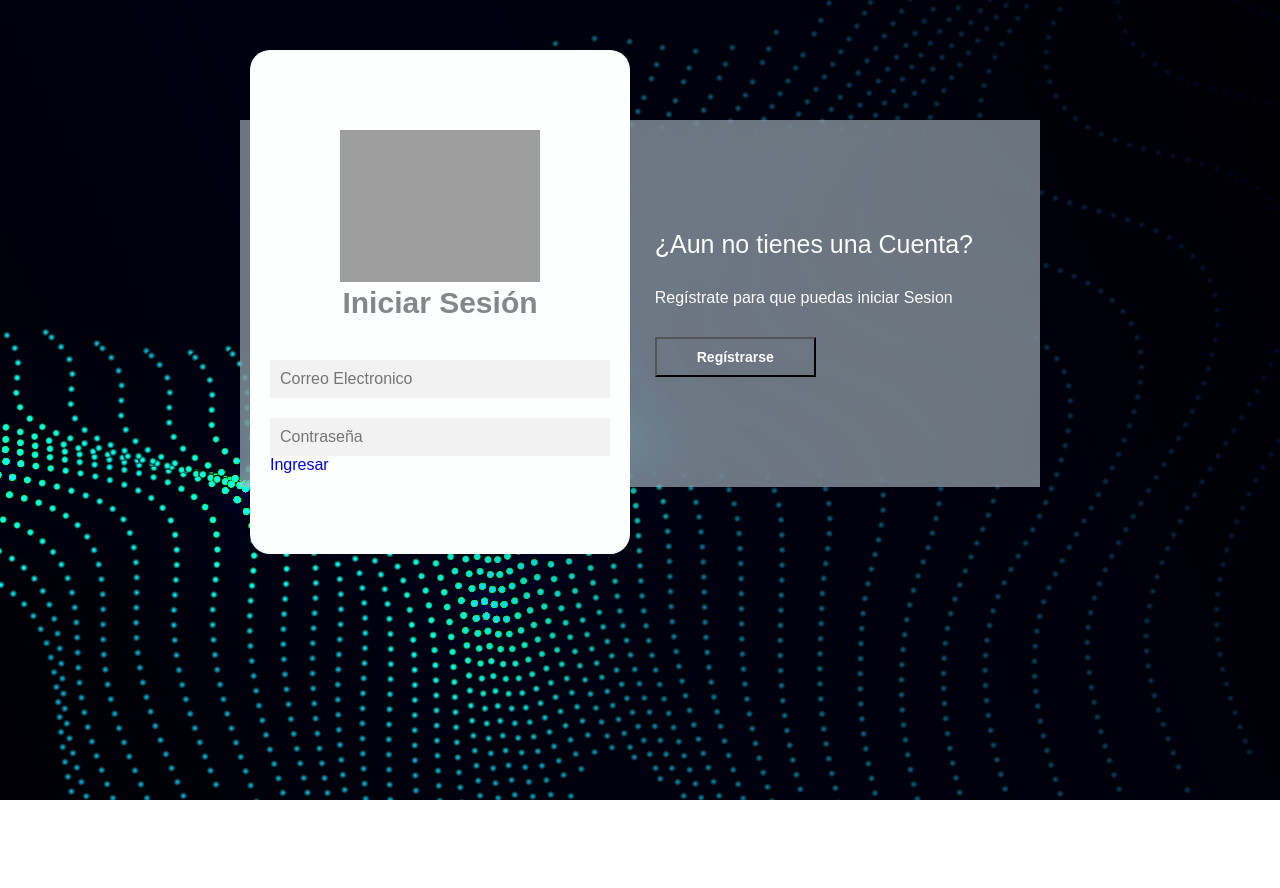
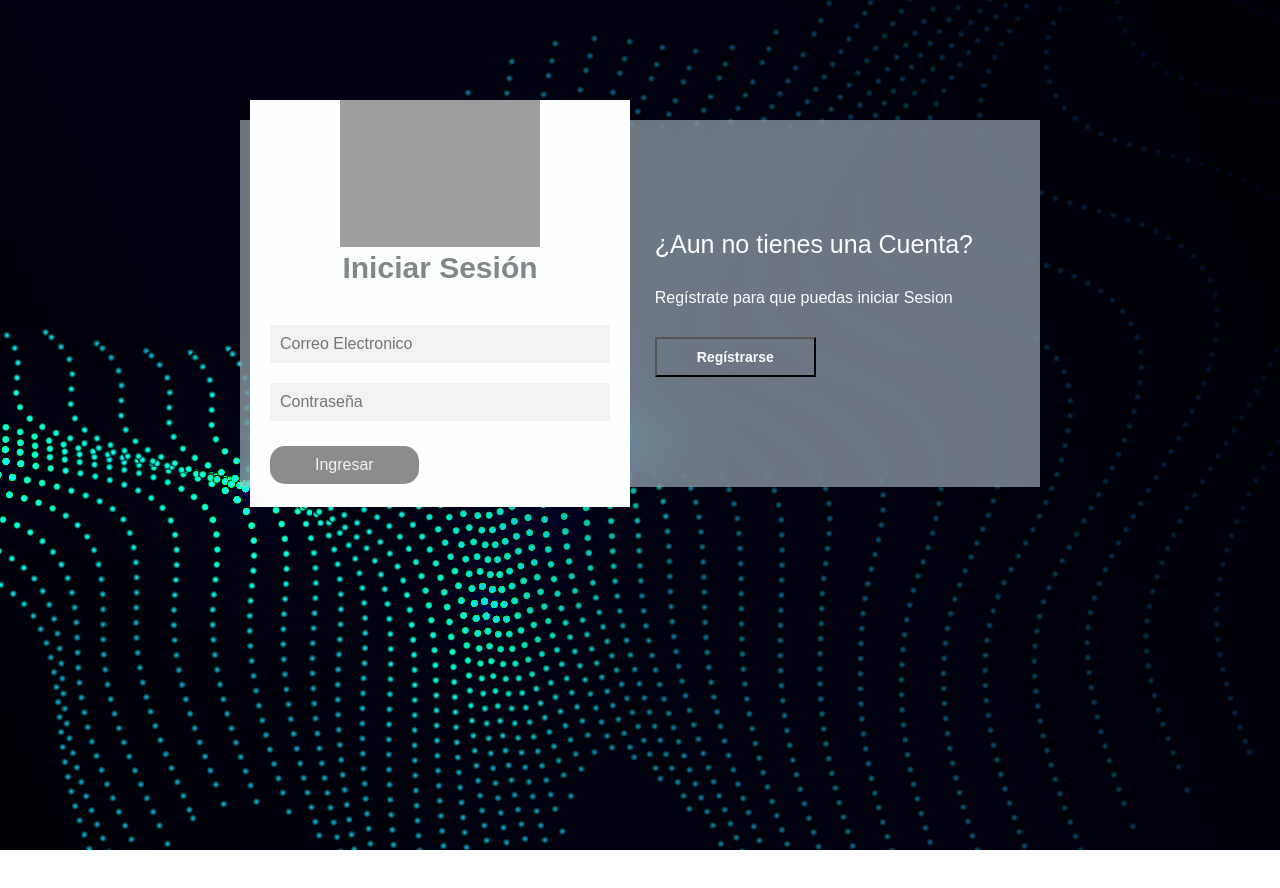
Before and after one commit to alejomu88/PaginaWebStockMaster, a website with bundled scripts: page index.html in a window 1280 px wide. Before the commit the page ends 800 px from the top, so only its background shows below. Built offline with nearby package versions, Linux system fonts and the light colour scheme; grey boxes are pictures that could not be loaded.

Commit message:
Actualización scrits

```diff
--- a/index.html
+++ b/index.html
@@ -29,7 +29,7 @@
                     <h2>Iniciar Sesión</h2>
                     <input type="text" placeholder="Correo Electronico">
                     <input type="password" placeholder="Contraseña">
-                    <a class="btn1"  href="./menu.html" target="_blank">Ingresar</a>
+                    <a class="btn1"  href="./menu.html" target="_self">Ingresar</a>
                 </form>
 
                 <form action=""class="formulario__register">
@@ -38,7 +38,9 @@
                     <input type="text" placeholder="Correo electronico">
                     <input type="text" placeholder="Usuario">
                     <input type="password" placeholder="Contraseña">
-                    <button>Regístrarse</button>
+                    <a class="btn1"  href="./menu.html" target="_self">Regístrarse</a>
+                    <!-- <button id="btn__registrarse">Regístrarse</button>
+                    <button>Regístrarse</button> -->
                 </form>
             </div>
 
--- a/package.json
+++ b/package.json
@@ -1,6 +1,6 @@
 {
   "type": "module",
-  "name": "prueba-1",
+  "name": "PaginaWebStockMaster",
   "version": "1.0.0",
   "main": "index.js",
   "scripts": {
--- a/sass/index.scss
+++ b/sass/index.scss
@@ -1 +1,2 @@
-@use 'style'
+@use 'style';
+@use 'sidebars'
--- a/sass/style.scss
+++ b/sass/style.scss
@@ -7,7 +7,7 @@
 }
 
 body{
-    background-image: url(../../imagenes/—Pngtree—abstract\ particle\ background\ data\ illustration_1229999.jpg);
+    background-image: url(../imagenes/—Pngtree—abstract\ particle\ background\ data\ illustration_1229999.jpg);
     background: cover;
     background-repeat: no-repeat;
     background-position: center;
@@ -96,7 +96,6 @@ main{
     color: #848789 ;
 }
 
-
 .contenedor__login-register form input{
     width: 100%;
     margin-top: 20px;
@@ -107,15 +106,14 @@ main{
     outline: none;
 }
 
-.contenedor__login-register form button{
-    padding: 10px 40px;
-    margin-top: 40px;
-    border: none;
-    font-size: 14px;
-    background: #848789;
-    color: #FDFEFE;
-    cursor: pointer;
-    outline: none;
+.btn1{
+    display: inline-block;
+    margin-bottom: 25px;
+    background-color: #727171ce;
+    padding: 10px 45px;
+    color: #f2f2f2;
+    margin-top: 25px;
+    border-radius: 15px;
 }
 
 .formulario__login{
```
Also changed, not shown: public/build1.css, 1 other file.
